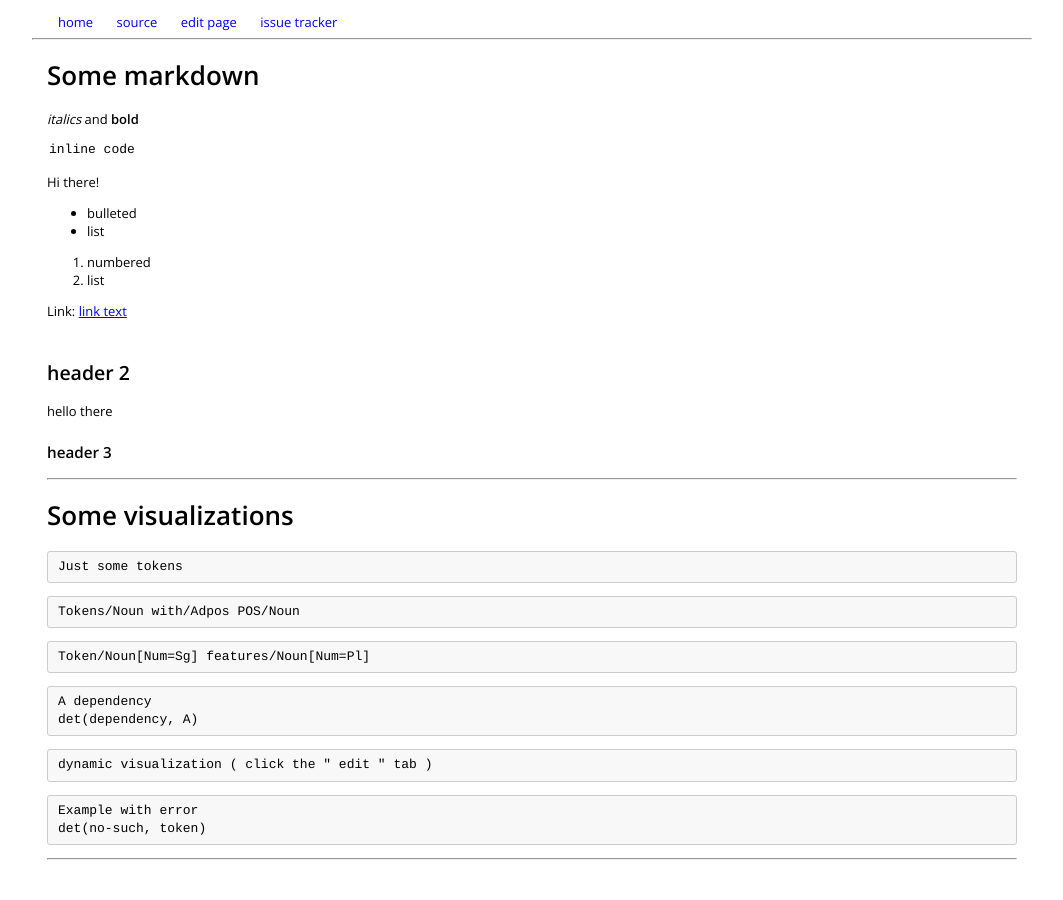
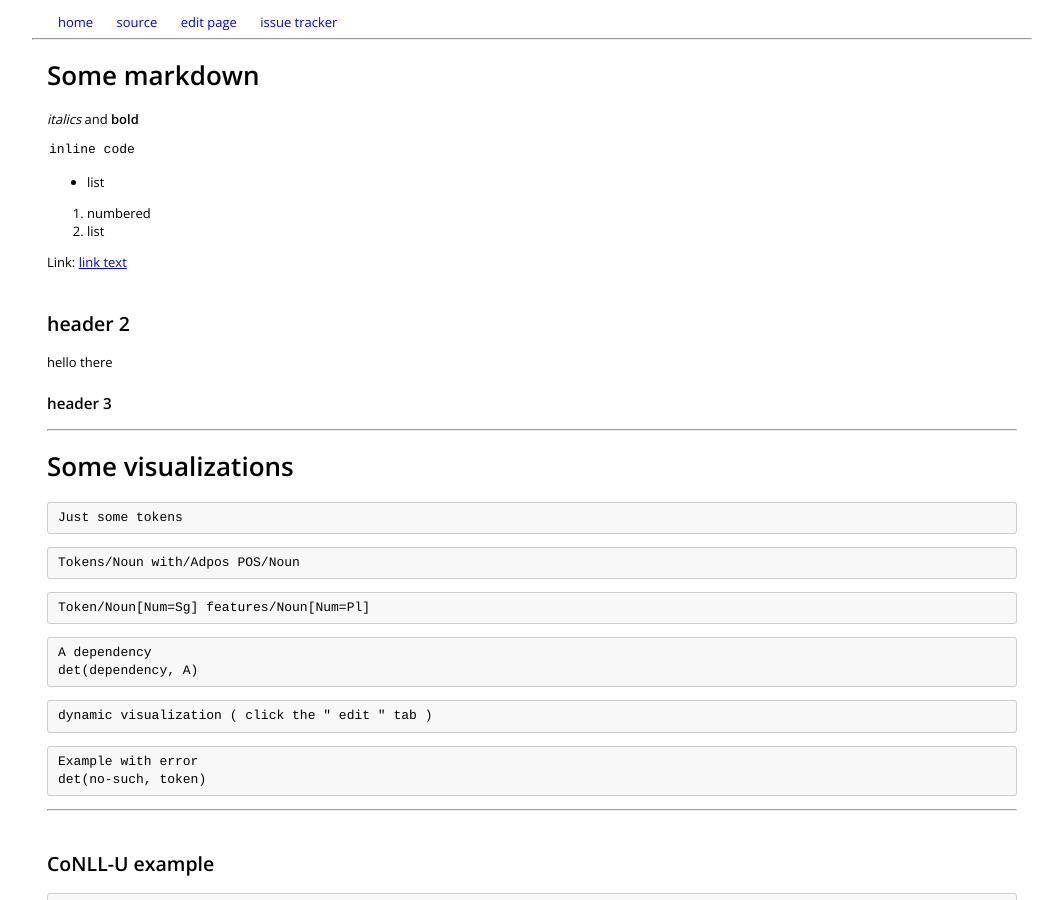
Before and after one commit to spyysalo/annodoc-demo, a Jekyll site: the page built from sandbox.md, in a window 1280 px wide and 900 px high. Shown: the whole window, without its empty margins (108-1171 px from the left). Built offline with Jekyll 4.4.1, drawn with Linux system fonts in a browser that asks for light colours.

Commit message:
Update sandbox.md

```diff
--- a/sandbox.md
+++ b/sandbox.md
@@ -9,9 +9,6 @@ title:  'Sandbox'
 
 `inline code`
 
-Hi there!
-
-* bulleted
 * list
 
 1. numbered
```
